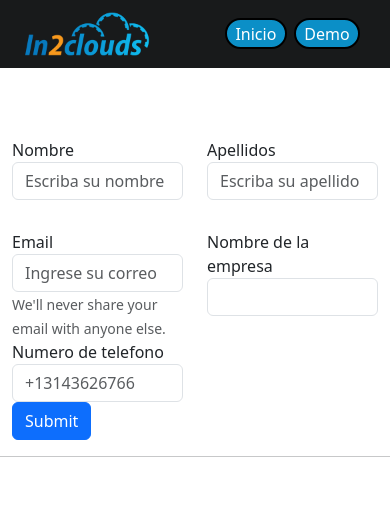
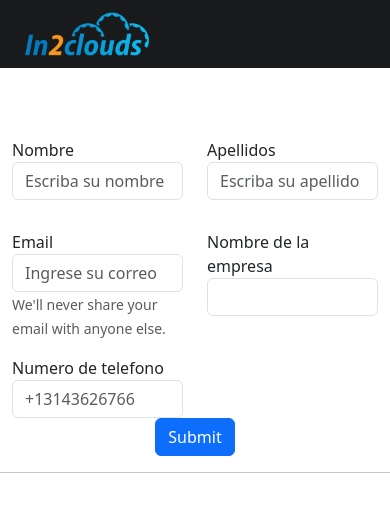
Before and after one commit to dcsandoval10/IN2C_Form_ProspectOS_Costarica, a plain HTML site: page Index.html in a window 390 px wide. Drawn offline with nearby package versions, Linux system fonts and the light colour scheme.

Commit message:
add: Responsivness

```diff
--- a/Index.html
+++ b/Index.html
@@ -21,10 +21,10 @@
                 <div class="col-6">
                     <img id="logo" src="./In2Cloud-logo.png" alt="">
                 </div>
-                <div id="mother-menu" class="col-6 d-flex justify-content-center align-items-center">
+                <!-- <div id="mother-menu" class="col-6 d-flex justify-content-center align-items-center">
                     <a class="menu" href="../index.html">Inicio</a>
                     <a class="menu" href="">Demo</a>
-                </div>
+                </div> -->
             </div>
         </div>
     </header>
@@ -59,7 +59,7 @@
                     </div>
 
                 </div>
-                <div class="row">
+                <div class="row mt-3">
                     <!-- <div class="col-2">
                         <label for="contCode">Codigo de pais</label>
                         <input class="form-control" type="number" name="contCode" id="contCode" placeholder="+57">
@@ -71,8 +71,12 @@
                     </div>
 
 
+                </div >
+                <div class="d-flex justify-content-center">
+                    <button type="submit"
+                     class="btn btn-primary">Submit</button>
                 </div>
-                <button type="submit" class="btn btn-primary">Submit</button>
+
 
             </div>
         </form>
--- a/index.js
+++ b/index.js
@@ -28,7 +28,7 @@ console.log( typeof( uuid));
   console.log(JSON.stringify(paramsMios))
   enviarDatos(paramsMios)
 
-  changeForm()
+  redirectWebsite()
 
 
 })
@@ -48,6 +48,10 @@ async function enviarDatos(paramsMios) {
   response.json().then(data => {
     console.log(data);
   });
+}
+
+function redirectWebsite(){
+    window.location = "https://in2financial.zendesk.com/hc/es/articles/13518845070235--Interactuemos-con-Zendesk-";
 }
 
 function changeForm(){
```
